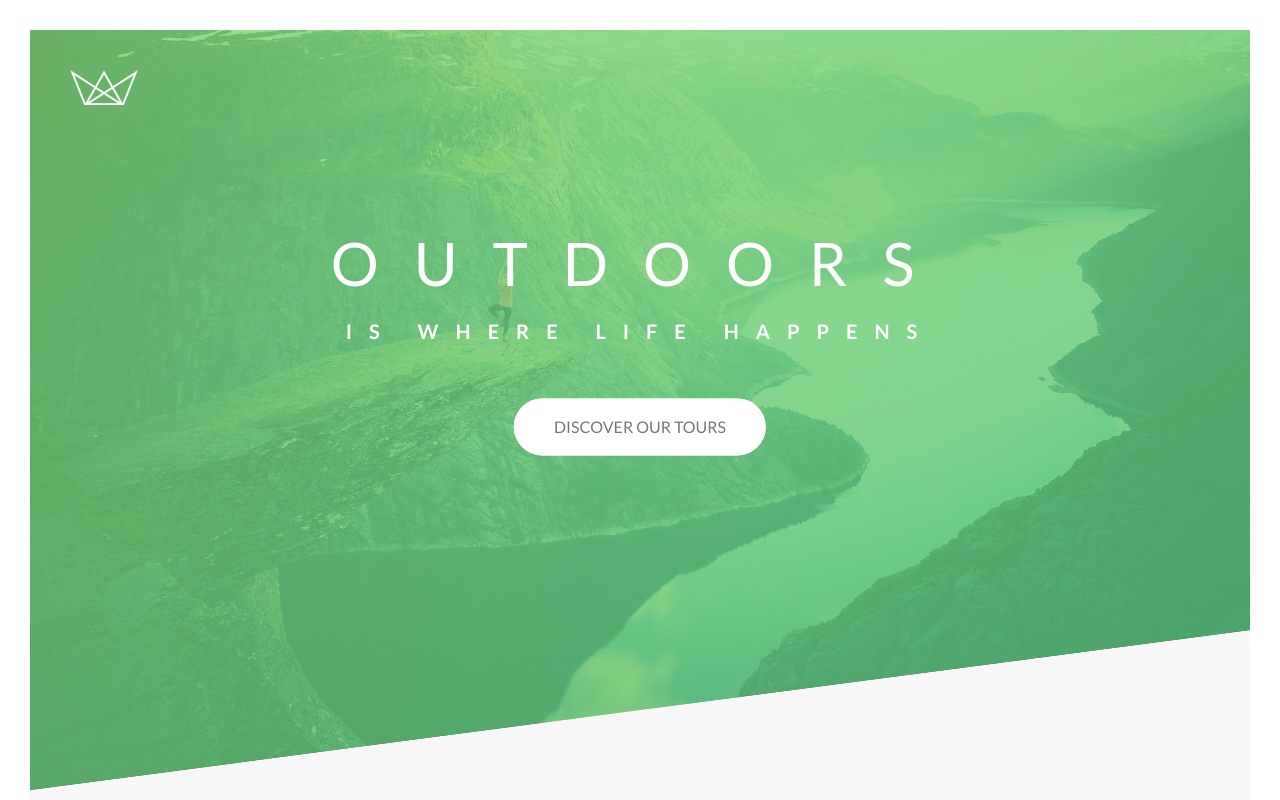
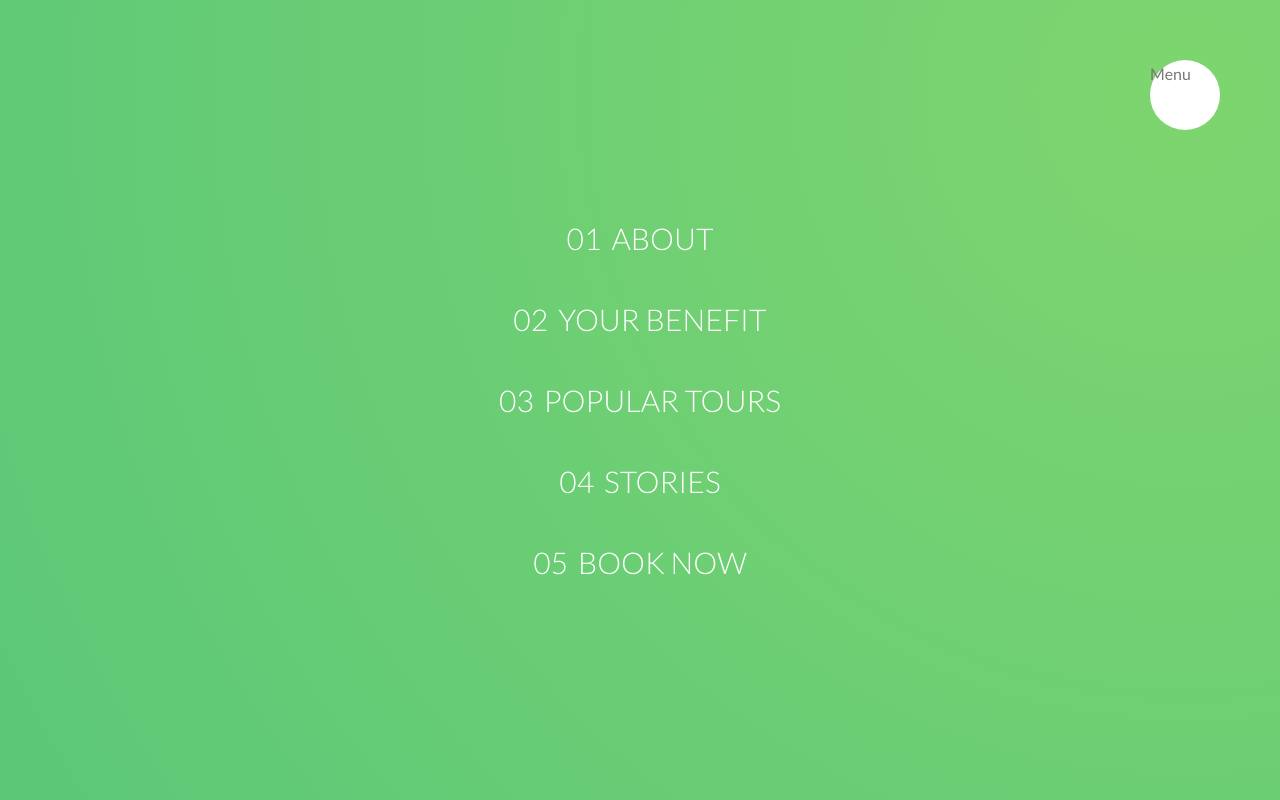
Before and after one commit to klee214/mytour, a website: page index.html in a window 1280 px wide. Shown: the top 800 px of the page. Drawn offline with Linux system fonts and the light colour scheme; files whose address does not match are found by name.

Commit message:
background-size, background-position, inline-block: transform

```diff
--- a/index.html
+++ b/index.html
@@ -17,6 +17,33 @@
   </head>
 
   <body>
+    <div class="navigation">
+      <input type="checkbox" class="navigation__chcekbox" id="navi-toggle" />
+      <label for="navi-toggle" class="navigation__button">Menu</label>
+
+      <div class="navigation__background">&nbsp;</div>
+
+      <nav class="navigation__nav">
+        <ul class="navigation__list">
+          <li class="navigation__item">
+            <a href="" class="navigation__link"><span>01</span>About</a>
+          </li>
+          <li class="navigation__item">
+            <a href="" class="navigation__link"><span>02</span>Your benefit</a>
+          </li>
+          <li class="navigation__item">
+            <a href="" class="navigation__link"><span>03</span>Popular tours</a>
+          </li>
+          <li class="navigation__item">
+            <a href="" class="navigation__link"><span>04</span>Stories</a>
+          </li>
+          <li class="navigation__item">
+            <a href="" class="navigation__link"><span>05</span>Book now</a>
+          </li>
+        </ul>
+      </nav>
+    </div>
+
     <header class="header">
       <div class="header__logo-box">
         <img src="img/logo-white.png" alt="logo" class="header__logo" />
--- /dev/null
+++ b/sass/layout/_navigation.scss
@@ -0,0 +1,81 @@
+@import url("../abstract/_variables.scss");
+
+.navigation {
+  &__checkbox {
+    display: none;
+  }
+  &__button {
+    background: $light-white;
+    height: 7rem;
+    width: 7rem;
+    position: fixed;
+    top: 6rem;
+    right: 6rem;
+    border-radius: 50%;
+    z-index: 2000;
+  }
+  &__background {
+    height: 6rem;
+    width: 6rem;
+    border-radius: 50%;
+    position: fixed;
+    top: 6.5rem;
+    right: 6.5rem;
+    background-image: radial-gradient($light-green, $dark-green);
+    z-index: 1000;
+
+    transform: scale(80);
+  }
+  &__nav {
+    height: 100vh;
+    width: 100%;
+    position: fixed;
+    top: 0;
+    right: 0;
+    z-index: 1500;
+  }
+  &__list {
+    position: absolute;
+    top: 50%;
+    left: 50%;
+    transform: translate(-50%, -50%);
+    list-style: none;
+    text-align: center;
+  }
+  &__item {
+    margin: 1rem;
+  }
+  &__link {
+    &:link,
+    &:visited {
+      display: inline-block;
+      font-size: 3rem;
+      font-weight: 300;
+      padding: 1rem 2rem;
+      color: $light-white;
+      text-decoration: none;
+      text-transform: uppercase;
+      text-decoration: none;
+      text-transform: uppercase;
+      background-image: linear-gradient(
+        120deg,
+        transparent 0%,
+        transparent 50%,
+        $light-white 50%
+      );
+      background-size: 300%;
+      transition: all 0.4s;
+      span {
+        margin-right: 1rem;
+        display: inline-block;
+      }
+    }
+
+    &:hover,
+    &:active {
+      background-position: 100%;
+      color: $light-green;
+      transform: translateX(1rem);
+    }
+  }
+}
--- a/sass/main.scss
+++ b/sass/main.scss
@@ -20,3 +20,4 @@
 @import "./layout/header";
 @import "./layout/grid";
 @import "./layout/footer";
+@import "./layout/navigation";
```
Also changed, not shown: css/style.css, 1 other file.
